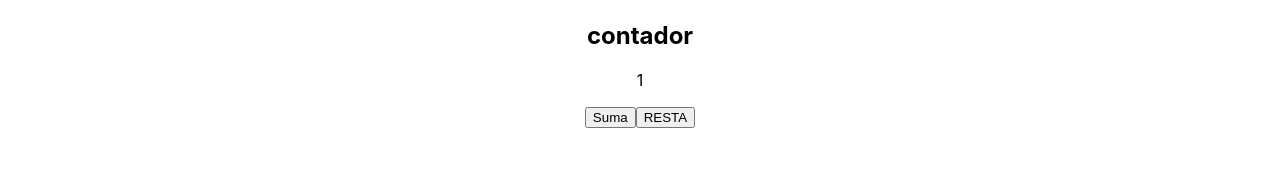
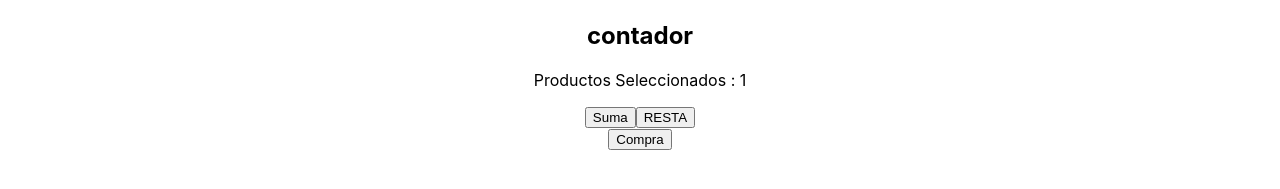
Before and after one commit to julian1820/react-tec, a React (Create React App) app: page /item/1 in a window 1280 px wide. Shown: the part 497-686 px from the top of the page. Built offline with nearby package versions, Linux system fonts and the light colour scheme.

Commit message:
actualizacion del proyecto

```diff
--- a/src/App.js
+++ b/src/App.js
@@ -2,7 +2,7 @@ import './App.css';
 import ItemListContainer from './components/ItemListContainer'
 import ItemDetailContainer  from './components/ItemDetailContainer';
 import NavBar from './components/NavBar';
-import {BrowserRouter  , Routes, Route} from 'react-router-dom'
+import {BrowserRouter , Routes, Route} from 'react-router-dom'
 
 
 function App() {
--- a/src/components/ItemCont.js
+++ b/src/components/ItemCont.js
@@ -31,13 +31,5 @@
     }
 
 
-        export const Traerproduc = (find) =>{
-
-            return new Promise ((resolve,reject)=>{
-               let buscart = produc.map((prod)=>prod.id === find)
-                    resolve(buscart);
-                    console.log(find)
-            })
-        }
 
 export default produc;
--- a/src/components/ItemCounts.js
+++ b/src/components/ItemCounts.js
@@ -1,11 +1,13 @@
 
 import React, {useState } from "react";
 
-const ItemCounts = (stock) => {
-    const[numero,setNumero]= useState(1);
+const ItemCounts = ({stock,onAdd}) => {
+
+
+const[numero,setNumero]= useState(1);
 
 const suma = ()=>{
-    if(numero==stock.limit){}
+    if(numero===stock.limit){}
     else{
         setNumero(numero+1)
     }
@@ -13,21 +15,26 @@ const suma = ()=>{
 };
 const resta=()=>{
 
-    if(numero==0){}
+    if(numero===0){}
     else{
         setNumero(numero-1)
     }
 
 }
 
+const confirmar = () => {
+    onAdd(numero)
+}
+
     return(
         <section>
         <div>
             <h1>contador </h1>
-            <p>{numero}</p>
+            <p>Productos Seleccionados : {numero}</p>
             <button onClick={suma} >Suma</button>
             <button onClick={resta}>RESTA</button>
         </div>
+        <button onClick={confirmar}>Compra</button>
         </section>
     );
 
--- a/src/components/ItemDetail.js
+++ b/src/components/ItemDetail.js
@@ -1,7 +1,22 @@
-import React from 'react'
+import React,{useState,useEffect} from 'react'
+import { Link } from 'react-router-dom';
 import ItemCounts from './ItemCounts';
 
+
+
+
 export const ItemDetail = ({product}) => {
+
+
+  const onAdd = () => {
+
+    setIsLoading(false)
+
+  }
+
+  const [isLoading,setIsLoading]=useState(true);
+
+
 
   return (
     <div>
@@ -12,9 +27,11 @@ export const ItemDetail = ({product}) => {
             <h3>{product.nombre}</h3>
             <h4>{product.precio}</h4>
 
-        <ItemCounts
+        {isLoading? <ItemCounts
         limit={5}
-        />
+        onAdd={onAdd}
+        />:<Link to='/carrito'><button>carrito</button></Link>}
+
         </div>
     </div>
   )
```
